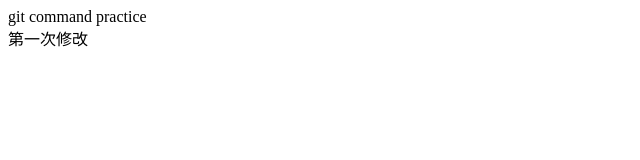
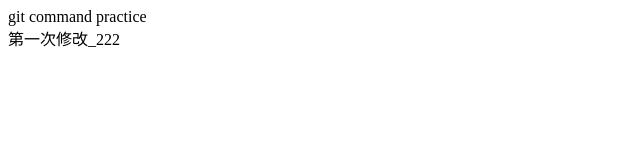
Before and after one commit to sxlvv7/git_practice, a website: page 01_基本git命令/index.html in a window 1280 px wide. Shown: the full height of the page, 0-640 px from the left. Drawn offline with Linux system fonts and the light colour scheme.

Commit message:
merge分支修改

```diff
--- a/01_基本git命令/index.html
+++ b/01_基本git命令/index.html
@@ -7,6 +7,6 @@
   </head>
   <body>
     <div>git command practice</div>
-    <span>第一次修改</span>
+    <span>第一次修改_222</span>
   </body>
 </html>
```
